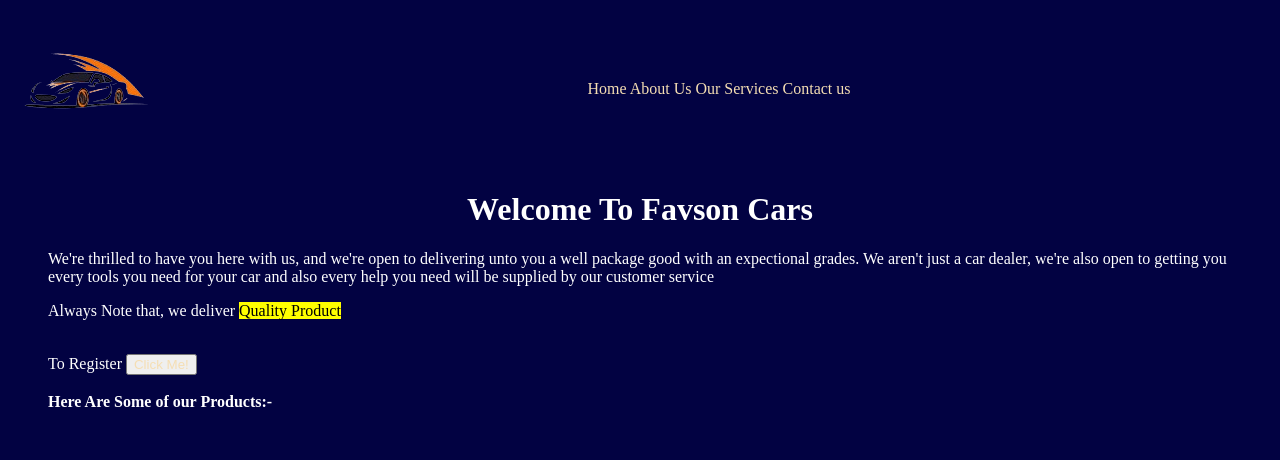
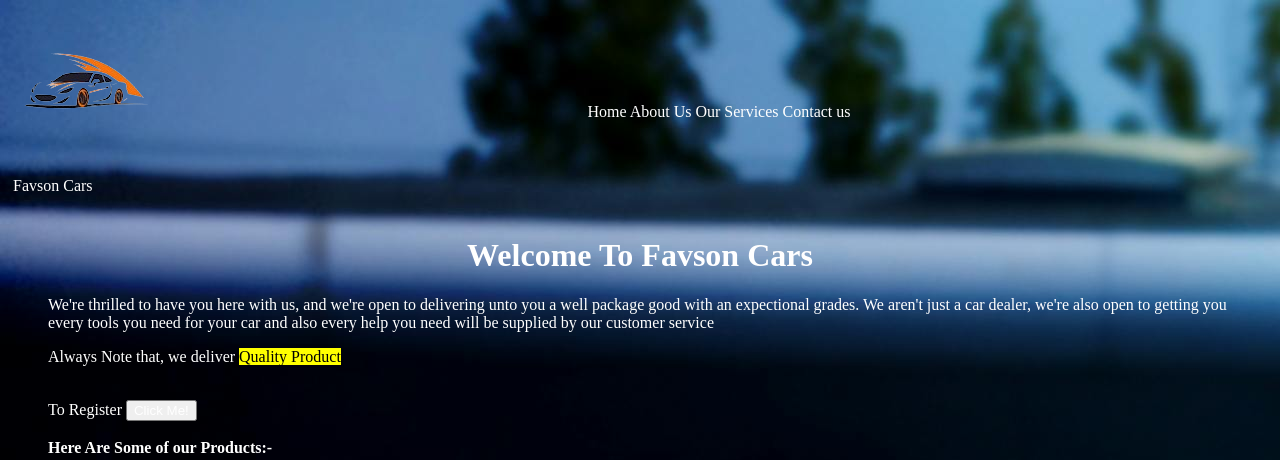
Before and after one commit to Favson/flexisafFirstDeliverable, a plain HTML site: page index.html in a window 1280 px wide. Shown: the top 460 px of the page. Drawn offline with Linux system fonts and the light colour scheme.

Commit message:
updated deliverables

```diff
--- a/index.html
+++ b/index.html
@@ -11,10 +11,17 @@
 
 <body>
     <nav>
-        <div class="navImg"><img src="download-removebg-preview.png" alt=""></div>
+        <div class="navImg">
+            <img style="display: flex;" src="download-removebg-preview.png" alt="">
+            <p style="display: flex;">Favson Cars</p>
+        </div>
         <div class="navText">
-            <p> <a href="">Home </a> <a href="">About Us </a> <a href=""> Our Services </a><a href=""> Contact us</a>
-            </p>
+            <div>
+                <a href="#">Home </a>
+                <a href="#">About Us </a>
+                <a href="#">Our Services</a>
+                <a href="#"> Contact us</a>
+            </div>
         </div>
 
     </nav>
--- a/style.css
+++ b/style.css
@@ -1,11 +1,12 @@
 body{
-    background-color: rgb(2, 2, 66);
+    background-image: url(pexels-mikebirdy-120049.jpg);
+    background-repeat: no-repeat;
     color: white;
 }
 
 a{
     text-decoration: none;
-    color: wheat;
+    color: white;
 }
 
 nav{
@@ -18,4 +19,6 @@ nav{
 
 .navImg{
     padding: 5px;
+    background: transparent;
+    opacity: 50px;
 }
```
